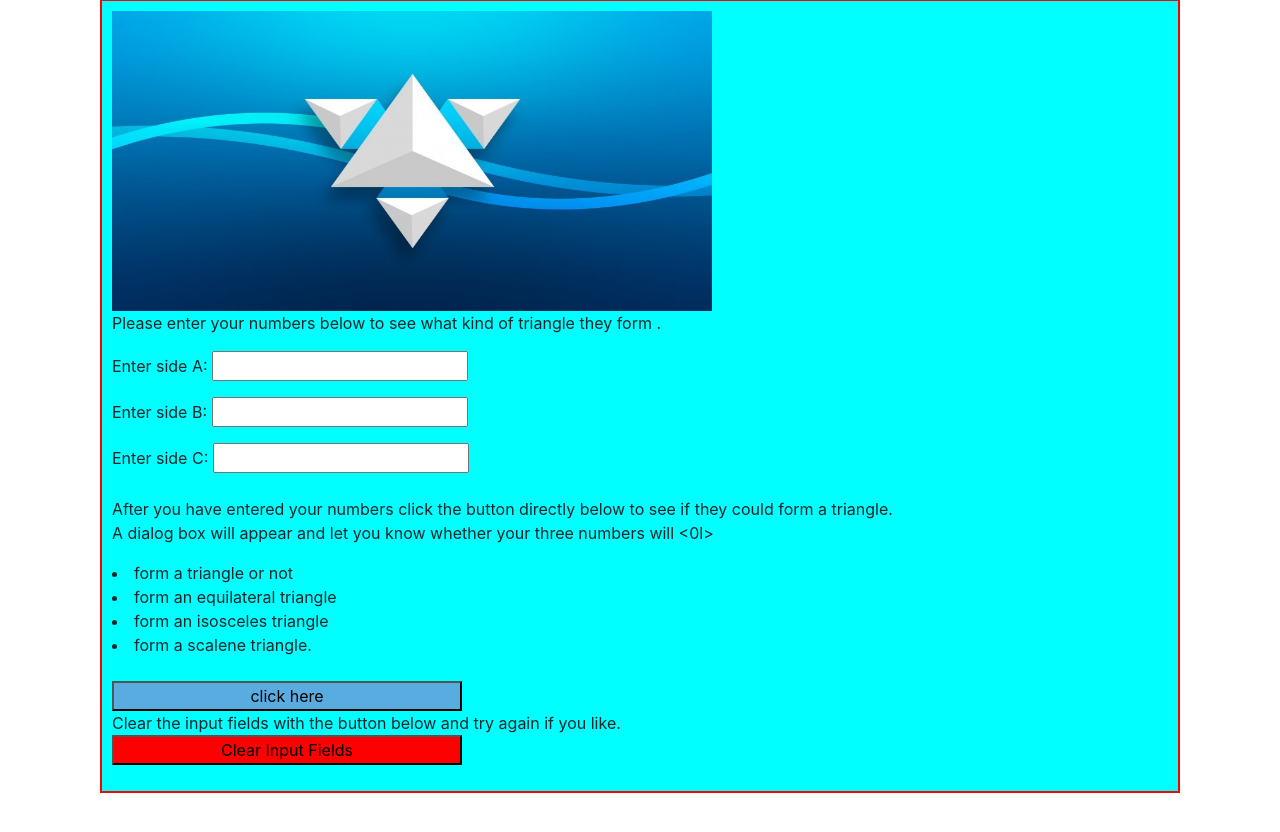
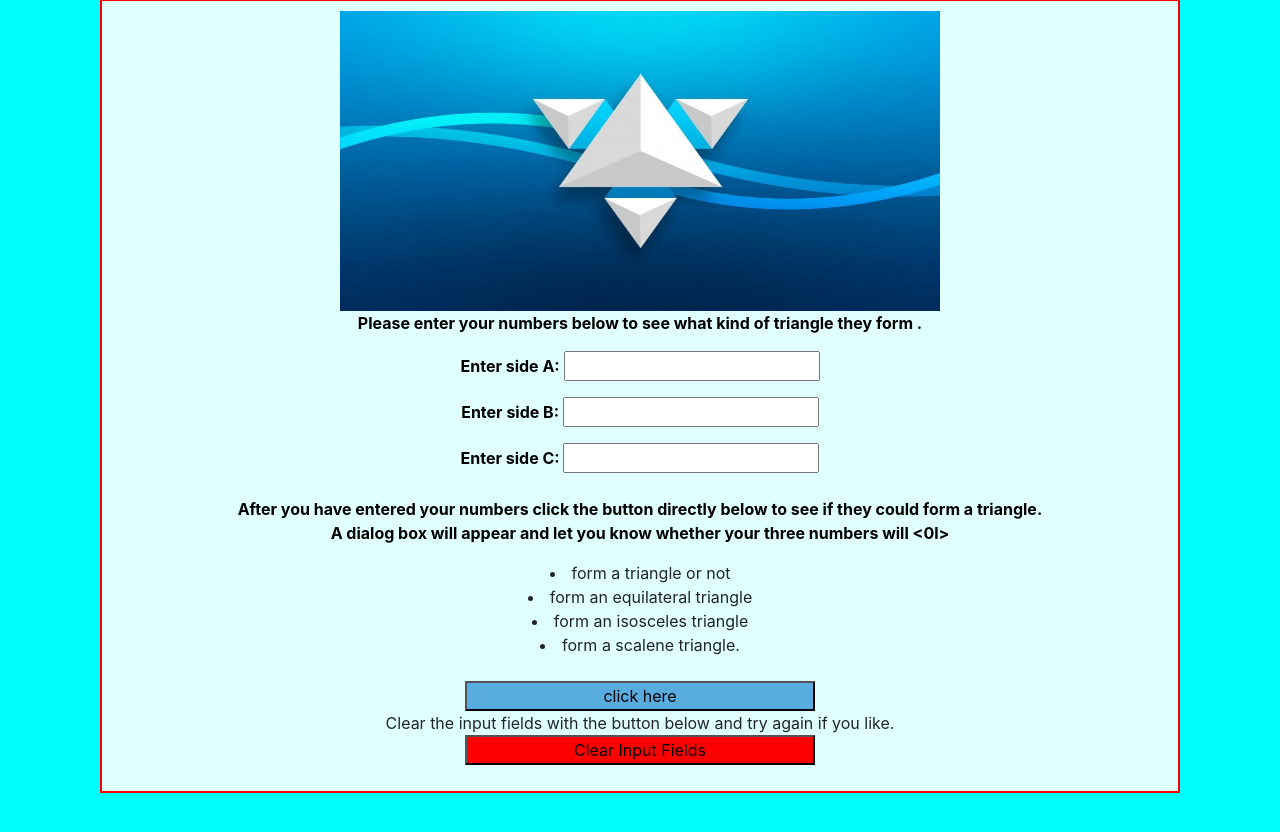
Before and after one commit to vincent8880/triangle-tracker, a plain HTML site: page index.html in a window 1280 px wide. Shown: the part 90-922 px from the top of the page. Drawn offline with Linux system fonts and the light colour scheme.

Commit message:
added background-color to my body

```diff
--- a/css/styles.css
+++ b/css/styles.css
@@ -3,9 +3,10 @@
         border: 2px solid red;
         padding: 10px;
         margin: 100px;
-        background-color: cyan;
+        background-color: lightcyan;
         padding-right:10px;
         margin-top:20px;
+        margin-bottom:30px;
       }
 form{
     display:inline-block;
@@ -24,5 +25,11 @@ h1{
     padding-bottom:1px;
   }
 body{
-    align:center;
+    text-align:center;
+    background-color: aqua;
 }
+P{
+    font-weight: bold;
+    color:black;
+
+}
```
